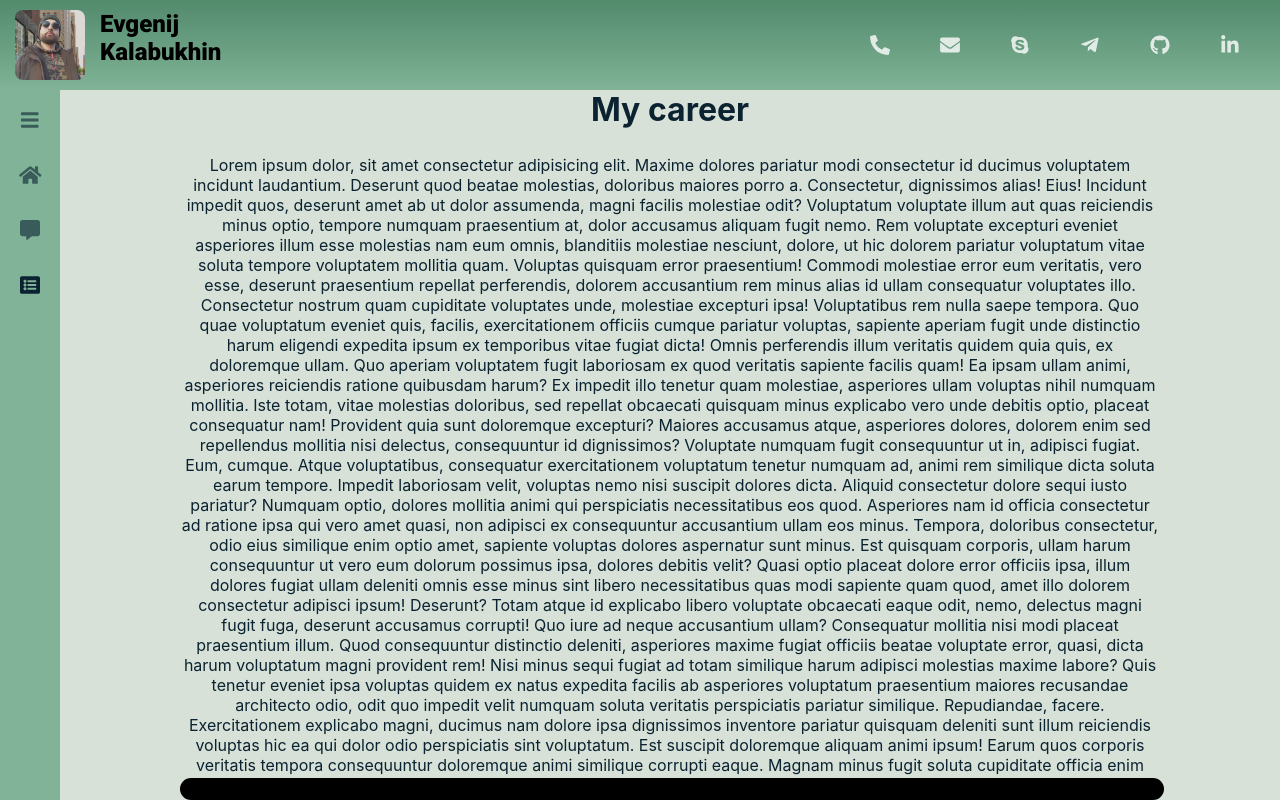
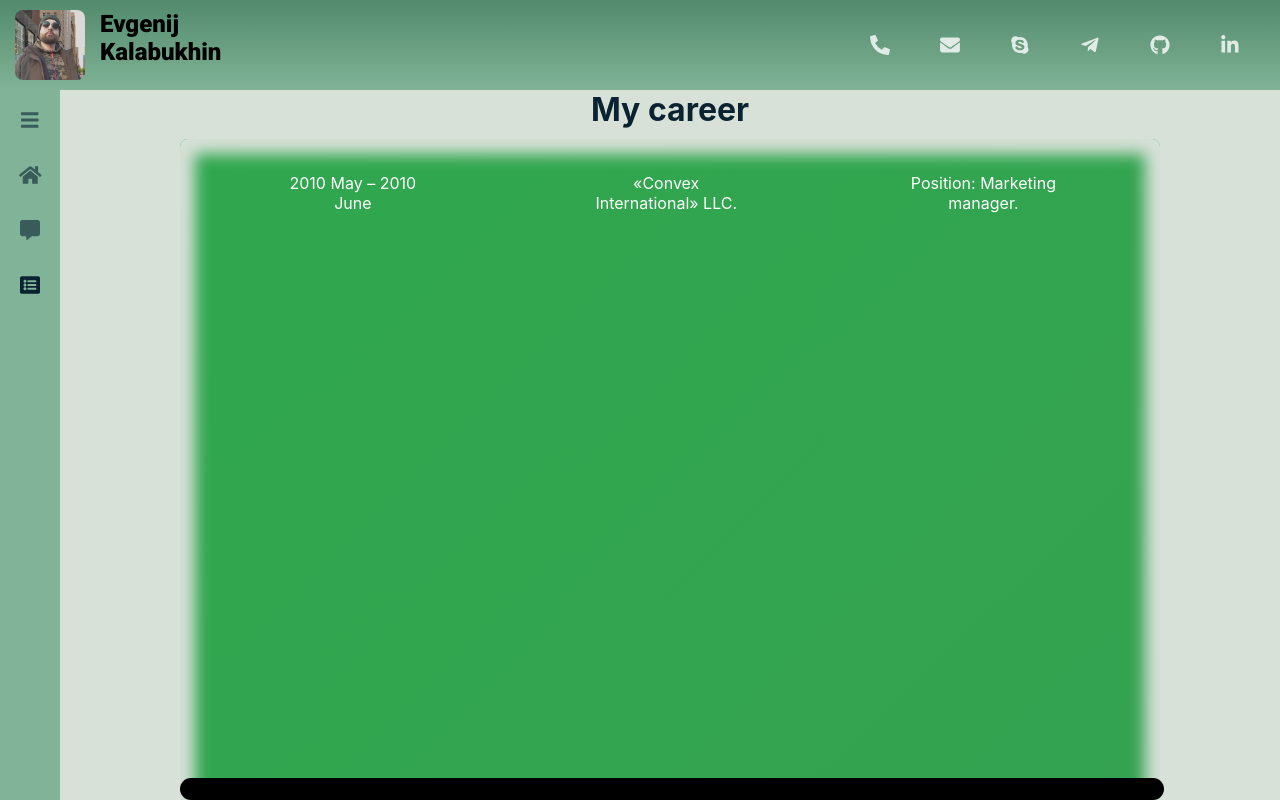
Before and after one commit to EK-machine/promo, a React (Create React App) app: page /main/career in a window 1280 px wide. Built offline with nearby package versions, Linux system fonts and the light colour scheme.

Commit message:
made text parallaxed

```diff
--- a/src/pages/CareerPage.jsx
+++ b/src/pages/CareerPage.jsx
@@ -9,183 +9,181 @@ function CareerPage({ scroll }) {
       <div className="career__container">
         <h1 className="career__title">My career</h1>
         <section className="career__content-section">
-          <p>
-            Lorem ipsum dolor, sit amet consectetur adipisicing elit. Maxime
-            dolores pariatur modi consectetur id ducimus voluptatem incidunt
-            laudantium. Deserunt quod beatae molestias, doloribus maiores porro
-            a. Consectetur, dignissimos alias! Eius! Incidunt impedit quos,
-            deserunt amet ab ut dolor assumenda, magni facilis molestiae odit?
-            Voluptatum voluptate illum aut quas reiciendis minus optio, tempore
-            numquam praesentium at, dolor accusamus aliquam fugit nemo. Rem
-            voluptate excepturi eveniet asperiores illum esse molestias nam eum
-            omnis, blanditiis molestiae nesciunt, dolore, ut hic dolorem
-            pariatur voluptatum vitae soluta tempore voluptatem mollitia quam.
-            Voluptas quisquam error praesentium! Commodi molestiae error eum
-            veritatis, vero esse, deserunt praesentium repellat perferendis,
-            dolorem accusantium rem minus alias id ullam consequatur voluptates
-            illo. Consectetur nostrum quam cupiditate voluptates unde, molestiae
-            excepturi ipsa! Voluptatibus rem nulla saepe tempora. Quo quae
-            voluptatum eveniet quis, facilis, exercitationem officiis cumque
-            pariatur voluptas, sapiente aperiam fugit unde distinctio harum
-            eligendi expedita ipsum ex temporibus vitae fugiat dicta! Omnis
-            perferendis illum veritatis quidem quia quis, ex doloremque ullam.
-            Quo aperiam voluptatem fugit laboriosam ex quod veritatis sapiente
-            facilis quam! Ea ipsam ullam animi, asperiores reiciendis ratione
-            quibusdam harum? Ex impedit illo tenetur quam molestiae, asperiores
-            ullam voluptas nihil numquam mollitia. Iste totam, vitae molestias
-            doloribus, sed repellat obcaecati quisquam minus explicabo vero unde
-            debitis optio, placeat consequatur nam! Provident quia sunt
-            doloremque excepturi? Maiores accusamus atque, asperiores dolores,
-            dolorem enim sed repellendus mollitia nisi delectus, consequuntur id
-            dignissimos? Voluptate numquam fugit consequuntur ut in, adipisci
-            fugiat. Eum, cumque. Atque voluptatibus, consequatur exercitationem
-            voluptatum tenetur numquam ad, animi rem similique dicta soluta
-            earum tempore. Impedit laboriosam velit, voluptas nemo nisi suscipit
-            dolores dicta. Aliquid consectetur dolore sequi iusto pariatur?
-            Numquam optio, dolores mollitia animi qui perspiciatis
-            necessitatibus eos quod. Asperiores nam id officia consectetur ad
-            ratione ipsa qui vero amet quasi, non adipisci ex consequuntur
-            accusantium ullam eos minus. Tempora, doloribus consectetur, odio
-            eius similique enim optio amet, sapiente voluptas dolores aspernatur
-            sunt minus. Est quisquam corporis, ullam harum consequuntur ut vero
-            eum dolorum possimus ipsa, dolores debitis velit? Quasi optio
-            placeat dolore error officiis ipsa, illum dolores fugiat ullam
-            deleniti omnis esse minus sint libero necessitatibus quas modi
-            sapiente quam quod, amet illo dolorem consectetur adipisci ipsum!
-            Deserunt? Totam atque id explicabo libero voluptate obcaecati eaque
-            odit, nemo, delectus magni fugit fuga, deserunt accusamus corrupti!
-            Quo iure ad neque accusantium ullam? Consequatur mollitia nisi modi
-            placeat praesentium illum. Quod consequuntur distinctio deleniti,
-            asperiores maxime fugiat officiis beatae voluptate error, quasi,
-            dicta harum voluptatum magni provident rem! Nisi minus sequi fugiat
-            ad totam similique harum adipisci molestias maxime labore? Quis
-            tenetur eveniet ipsa voluptas quidem ex natus expedita facilis ab
-            asperiores voluptatum praesentium maiores recusandae architecto
-            odio, odit quo impedit velit numquam soluta veritatis perspiciatis
-            pariatur similique. Repudiandae, facere. Exercitationem explicabo
-            magni, ducimus nam dolore ipsa dignissimos inventore pariatur
-            quisquam deleniti sunt illum reiciendis voluptas hic ea qui dolor
-            odio perspiciatis sint voluptatum. Est suscipit doloremque aliquam
-            animi ipsum! Earum quos corporis veritatis tempora consequuntur
-            doloremque animi similique corrupti eaque. Magnam minus fugit soluta
-            cupiditate officia enim quos, quia, asperiores ipsam maxime modi
-            tempora. Esse maiores molestias eaque. Nemo? Itaque obcaecati
-            explicabo facere quod tempora, aut aliquid nostrum eius enim minus
-            quia nulla optio deserunt dignissimos similique repellendus pariatur
-            illum incidunt cum quis reiciendis laboriosam. Quisquam maiores
-            tenetur odit. Quisquam nihil ex eum deserunt voluptatem unde
-            laboriosam architecto dolor id provident cupiditate, numquam
-            suscipit hic perferendis, facilis nam enim. Aperiam quos laboriosam
-            at error fugiat. Sint debitis dolor accusantium. Aliquam hic facilis
-            maxime soluta autem dolores corrupti animi, quis suscipit? Dolor
-            voluptatibus sed ut soluta perferendis, ipsum praesentium harum
-            nesciunt reprehenderit, impedit debitis! Mollitia, cum. Laborum aut
-            veritatis iste? Minima numquam aliquid perferendis eaque expedita,
-            reiciendis earum nobis? Ipsa debitis deserunt nam ea voluptatem
-            accusantium expedita in iusto nulla officiis laborum reiciendis
-            pariatur dolore numquam, aperiam reprehenderit similique vel?
-            Explicabo inventore delectus iure dolorem quos laudantium qui
-            debitis obcaecati possimus similique cum placeat deserunt, aliquam
-            illo repudiandae numquam eos sit nobis pariatur labore voluptate
-            facere quis quas libero. Dolorum? Quasi, quibusdam! Quis
-            consequuntur commodi iure tenetur rem! Omnis vel perspiciatis itaque
-            ad, eum dolorum minus alias placeat reiciendis fuga cupiditate,
-            recusandae perferendis? Maxime earum ea, sequi velit alias illum.
-            Excepturi magnam, aliquid recusandae laudantium facilis dolorum
-            numquam id quae ullam sed neque, vitae quasi odio fugiat laborum
-            debitis tenetur dicta eligendi beatae non, velit dolor. Ad autem
-            necessitatibus repellat. Earum eum dolore, reiciendis veniam quas
-            omnis culpa maiores maxime perferendis, aspernatur optio repellat
-            assumenda, aperiam sunt ducimus atque dolores. Consectetur sed
-            repudiandae quidem, libero placeat quae aut eos inventore. Pariatur
-            incidunt esse assumenda consequuntur repudiandae est reiciendis. Vel
-            molestiae aspernatur laboriosam fugit labore, temporibus mollitia
-            odit earum ipsum sint in saepe atque vitae porro quasi architecto
-            adipisci quidem. Hic! Autem perferendis possimus, rem atque quidem
-            expedita at, eveniet est, sequi veritatis quas. Incidunt rerum
-            repudiandae ad est dolores accusantium ipsa esse facere perspiciatis
-            beatae, reiciendis eligendi laudantium quae blanditiis! Vitae totam
-            beatae excepturi! Soluta hic id aperiam, minus ut temporibus veniam
-            quis odio sit perferendis. Molestias, accusamus. Similique
-            obcaecati, voluptatibus officia pariatur temporibus ipsam incidunt
-            animi. Repellat, exercitationem officiis. Ratione libero dolores
-            iusto recusandae! Non, tempora? Nemo possimus recusandae harum,
-            laudantium illo praesentium itaque cupiditate quibusdam non id,
-            laboriosam vitae voluptate libero in sequi quae hic quam deserunt
-            pariatur. Ipsa numquam explicabo quasi autem quam ratione laboriosam
-            repellat nemo! Pariatur a vitae doloremque rem, provident deleniti
-            impedit. Deserunt perspiciatis perferendis quae ipsam obcaecati,
-            iusto aliquam alias fugit voluptatibus qui. Ut, quo non aliquam
-            ipsum, eaque culpa cum molestiae laboriosam sequi eveniet voluptas
-            aliquid nam maiores hic repudiandae provident et nobis accusantium
-            excepturi? Est voluptas neque, blanditiis eligendi porro
-            exercitationem. Odio repellat corporis modi, veritatis debitis
-            obcaecati placeat voluptate quaerat sed voluptates necessitatibus
-            explicabo labore quidem minus soluta perferendis nihil blanditiis
-            culpa et libero rem voluptatum? Perspiciatis esse fuga commodi!
-            Minus doloribus iure qui voluptatum soluta totam molestiae placeat
-            necessitatibus perspiciatis in dignissimos dicta quae vitae quos,
-            assumenda amet aliquam dolores harum natus, saepe alias a. Nostrum,
-            tempora. Quasi, deleniti. Eligendi cum dicta similique unde
-            voluptatum veritatis omnis deserunt molestias ullam, voluptatem
-            dolores quasi voluptates quaerat repellendus dolorem porro deleniti
-            quae inventore itaque? Vitae rerum dolor sapiente nam! Molestiae,
-            maxime? Amet, repellat voluptatibus? Maxime cum adipisci fugit
-            fugiat aperiam laboriosam nulla perspiciatis debitis alias soluta
-            aspernatur possimus veniam laudantium vitae at excepturi magnam non,
-            eveniet ullam error culpa! Adipisci, labore? Maxime deserunt esse
-            qui est. In qui laborum cupiditate? Ratione doloremque incidunt ad
-            fuga, recusandae consequatur dolorum veniam, et, quisquam tempore ab
-            esse doloribus cumque non ipsum in id iste? Repellendus minima
-            maxime quis ea itaque, officiis distinctio atque. Maxime harum
-            molestias libero veritatis autem vitae voluptatem! Beatae facilis
-            harum dolores deserunt omnis aut cupiditate porro id, eveniet
-            officia reprehenderit? Adipisci, nam non minima officia eveniet ex?
-            Adipisci suscipit quisquam molestiae hic repudiandae laboriosam
-            itaque natus eligendi cupiditate distinctio numquam, dolorum
-            possimus rem esse ab officia! Quia accusamus enim reprehenderit.
-            Corporis officiis ab odio, est illum rerum consequuntur dolores
-            deleniti consequatur repudiandae? Accusantium dolores velit harum
-            commodi doloribus porro quae, aut error distinctio numquam
-            praesentium odit debitis inventore non recusandae? Quos beatae sed
-            culpa reiciendis architecto laudantium magnam consequuntur cumque
-            hic! Pariatur explicabo minus libero, officiis eos soluta vel illo
-            laborum eum maiores, aliquam porro dolorem quis. Alias, odio nisi.
-            Eaque iste doloribus quod? Fugiat culpa, nesciunt aliquam velit
-            saepe tempore laborum quidem consectetur non, optio eveniet ipsum.
-            Corporis nam accusamus laboriosam soluta accusantium praesentium,
-            dicta vero quis non id! Dolorum obcaecati quod eius sint aperiam
-            quasi, cumque tempore quis voluptatum error perferendis eos amet ea
-            dolor asperiores molestias eum, facilis, voluptatem pariatur
-            recusandae ipsam repellat ut provident. Repellat, hic. Doloremque
-            nihil dolore id consectetur autem laudantium! Soluta odit velit
-            explicabo, corrupti id dignissimos reiciendis quasi dolor corporis
-            fugiat facere dolores eum esse nisi praesentium quam a sit error
-            ipsum. Unde dolorum quod perferendis deleniti totam similique a
-            recusandae, non sunt! Eaque, accusamus voluptate illo est ipsa
-            tempora! Laboriosam, deserunt ipsam. Quo alias ipsa doloremque atque
-            adipisci autem eligendi cum. Aut consequuntur ut culpa voluptatem
-            illo porro id expedita quia magnam nulla totam recusandae quaerat
-            sunt ducimus possimus eveniet aliquid, architecto provident dolores
-            dolor, iste officia. Qui at asperiores natus! Tenetur debitis
-            temporibus odio natus amet. Exercitationem totam suscipit voluptas
-            illo nisi numquam minus eum vel tenetur, reiciendis maiores harum.
-            Culpa necessitatibus dolorum quia modi totam maiores neque
-            voluptates? Fuga. Ab reprehenderit facere distinctio nisi minus a
-            natus deserunt vel eius ullam aperiam tempora illum quo iure, odio
-            sint molestias placeat laborum delectus exercitationem porro aut in?
-            Quo, ipsam aliquam! Delectus accusantium porro sed voluptate eius,
-            mollitia nisi tenetur quisquam voluptas dolor veritatis minus
-            reiciendis autem nostrum commodi, nam ducimus odio unde earum
-            assumenda vel soluta eveniet ullam quo! Magnam! Consequuntur ratione
-            numquam dolorum, voluptatibus asperiores, quasi ullam fuga itaque
-            excepturi facere ducimus iste. Aperiam facere ex reiciendis ab quae
-            quaerat provident fugit dicta? Voluptate minus tenetur nihil nobis
-            adipisci. Sunt animi commodi fugiat exercitationem quo adipisci, aut
-            id veniam quos omnis est repudiandae illo facere nihil perferendis
-            veritatis alias minus nobis mollitia voluptatem, itaque, eos aliquam
-            deleniti. Perspiciatis, ipsam.
-          </p>
+          <div className="career__item">
+            <div className="career__item-date-container">
+              <p
+                className="career__text-date career__text-date1"
+                style={{ top: `${scroll * 4.7}%` }}
+              >
+                2010 May – 2010 June
+              </p>
+            </div>
+            <div className="career__item-company-container">
+              <p
+                className="career__text-company career__text-company1"
+                style={{ top: `${scroll * 4.5}%` }}
+              >
+                «Convex International» LLC.
+              </p>
+            </div>
+            <div className="career__item-position-container">
+              <p
+                className="career__text-position career__text-position1"
+                style={{ top: `${scroll * 4.3}%` }}
+              >
+                Position: Marketing manager.
+              </p>
+            </div>
+          </div>
+
+          <div className="career__item">
+            <div className="career__item-date-container">
+              <p
+                className="career__text-date career__text-date2"
+                style={{ top: `${-12 + scroll * 2.1}%` }}
+              >
+                2010 August – 2010 November
+              </p>
+            </div>
+            <div className="career__item-company-container">
+              <p
+                className="career__text-company career__text-company2"
+                style={{ top: `${-12 + scroll * 2.3}%` }}
+              >
+                «Glassworks Neman» OJSC.
+              </p>
+            </div>
+            <div className="career__item-position-container">
+              <p
+                className="career__text-position career__text-position2"
+                style={{ top: `${-12 + scroll * 2.5}%` }}
+              >
+                Position: Marketing manager.
+              </p>
+            </div>
+          </div>
+
+          <div className="career__item">
+            <div className="career__item-date-container">
+              <p
+                className="career__text-date career__text-date3"
+                style={{ bottom: `${-35 + scroll * 2}%` }}
+              >
+                2010 November – 2011 December
+              </p>
+            </div>
+            <div className="career__item-company-container">
+              <p
+                className="career__text-company career__text-company3"
+                style={{ top: `${-35 + scroll * 2}%` }}
+              >
+                «Belmedpreparaty» RUE.
+              </p>
+            </div>
+            <div className="career__item-position-container">
+              <p
+                className="career__text-position career__text-position3"
+                style={{ bottom: `${-35 + scroll * 2}%` }}
+              >
+                Position: Purchase manager.
+              </p>
+            </div>
+          </div>
+
+          <div className="career__item">
+            <div className="career__item-date-container">
+              <p
+                className="career__text-date career__text-date4"
+                style={{ top: `${-50 + scroll * 1.6}%` }}
+              >
+                2012 January – 2015 July
+              </p>
+            </div>
+            <div className="career__item-company-container">
+              <p
+                className="career__text-company career__text-company4"
+                style={{ bottom: `${-50 + scroll * 1.6}%` }}
+              >
+                «Jenty-Spedition» JV.
+              </p>
+            </div>
+            <div className="career__item-position-container">
+              <p
+                className="career__text-position career__text-position4"
+                style={{ top: `${-50 + scroll * 1.6}%` }}
+              >
+                Position: Oversized cargo transportation manager.
+              </p>
+            </div>
+          </div>
+
+          <div className="career__item">
+            <div className="career__item-date-container">
+              <p
+                className="career__text-date career__text-date5"
+                style={{
+                  top: `${-50 + scroll * 1.2}%`,
+                  left: `${-80 + scroll * 1.6}%`,
+                }}
+              >
+                2015 September – 2017 October
+              </p>
+            </div>
+            <div className="career__item-company-container">
+              <p
+                className="career__text-company career__text-company5"
+                style={{ bottom: `${-85 + scroll * 1.6}%` }}
+              >
+                «Hellmann East Europe» JLLC.
+              </p>
+            </div>
+            <div className="career__item-position-container">
+              <p
+                className="career__text-position career__text-position5"
+                style={{
+                  top: `${-50 + scroll * 1.2}%`,
+                  left: `${-80 + scroll * 1.6}%`,
+                }}
+              >
+                Position: Client manager.
+              </p>
+            </div>
+          </div>
+
+          <div className="career__item">
+            <div className="career__item-date-container">
+              <p
+                className="career__text-date career__text-date6"
+                style={{
+                  bottom: `${-70 + scroll * 1.2}%`,
+                  left: `${-110 + scroll * 1.6}%`,
+                }}
+              >
+                October 2017 – present
+              </p>
+            </div>
+            <div className="career__item-company-container">
+              <p
+                className="career__text-company career__text-company6"
+                style={{
+                  top: `${-80 + scroll * 1.2}%`,
+                }}
+              >
+                «RWD» LLC.
+              </p>
+            </div>
+            <div className="career__item-position-container">
+              <p
+                className="career__text-position career__text-position6"
+                style={{
+                  bottom: `${-70 + scroll * 1.2}%`,
+                  left: `${-110 + scroll * 1.6}%`,
+                }}
+              >
+                Position: Project transportation manager.
+              </p>
+            </div>
+          </div>
         </section>
         <section className="career__button-section">
           <HireButton scroll={scroll} />
--- a/src/pages/careerpage.css
+++ b/src/pages/careerpage.css
@@ -28,13 +28,60 @@
   display: flex;
   align-items: center;
   justify-content: center;
+  flex-direction: column;
   flex-grow: 1;
+  background: linear-gradient(-45deg, #3b4e2f, #419656, #29ad4b, #10e4b2);
+  box-shadow: 0 0 15px 15px var(--comment-page-background-color) inset;
+  background-size: 400% 400%;
+  animation: background-animation 4s ease-in-out infinite;
+  overflow: hidden;
+  border-radius: 8px;
+  padding: 18px;
+}
+
+.career__item {
+  width: 100%;
+  height: 100vh;
+  display: flex;
+  flex-direction: row;
+}
+
+.career__item-date-container,
+.career__item-company-container,
+.career__item-position-container {
+  flex-basis: 32%;
+  flex-grow: 1;
+  flex-shrink: 1;
+  height: 100%;
+  position: relative;
+  overflow: hidden;
+}
+
+.career__item-date-container {
+  flex-grow: 1;
+  flex-shrink: 2;
+}
+
+.career__item-company-container,
+.career__item-position-container {
+  flex-grow: 2;
+  flex-shrink: 1;
+}
+
+.career__text-date,
+.career__text-company,
+.career__text-position {
+  color: var(--active-text-color);
+  position: absolute;
+  left: 50%;
+  transform: translateX(-50%);
 }
 
 .career__scroll-section {
   width: 100%;
   position: sticky;
   bottom: 0;
+  z-index: 100;
 }
 
 .career__button-section {
@@ -43,3 +90,15 @@
   height: 75vh;
   width: 100%;
 }
+
+@keyframes background-animation {
+  0% {
+    background-position: 0 50%;
+  }
+  50% {
+    background-position: 100% 50%;
+  }
+  100% {
+    background-position: 0 50%;
+  }
+}
```
